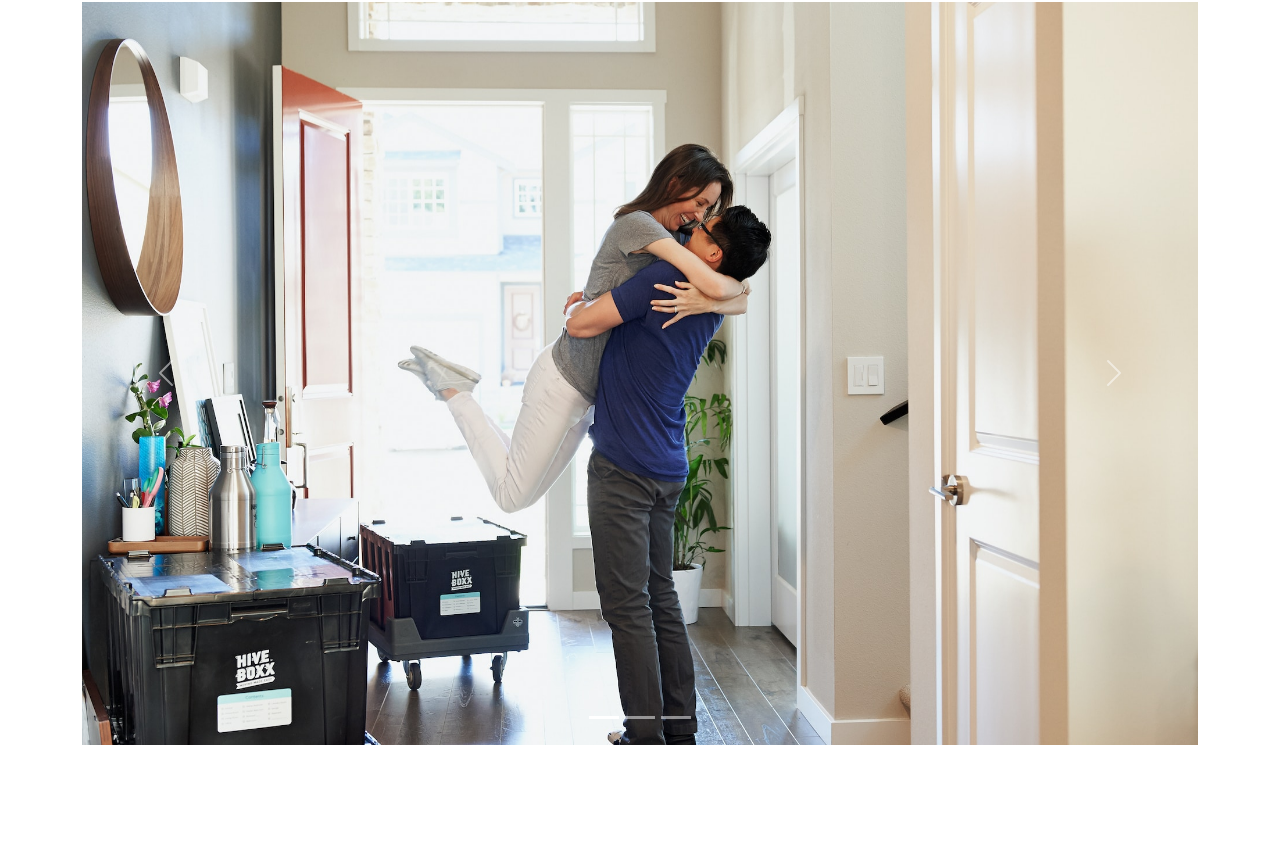
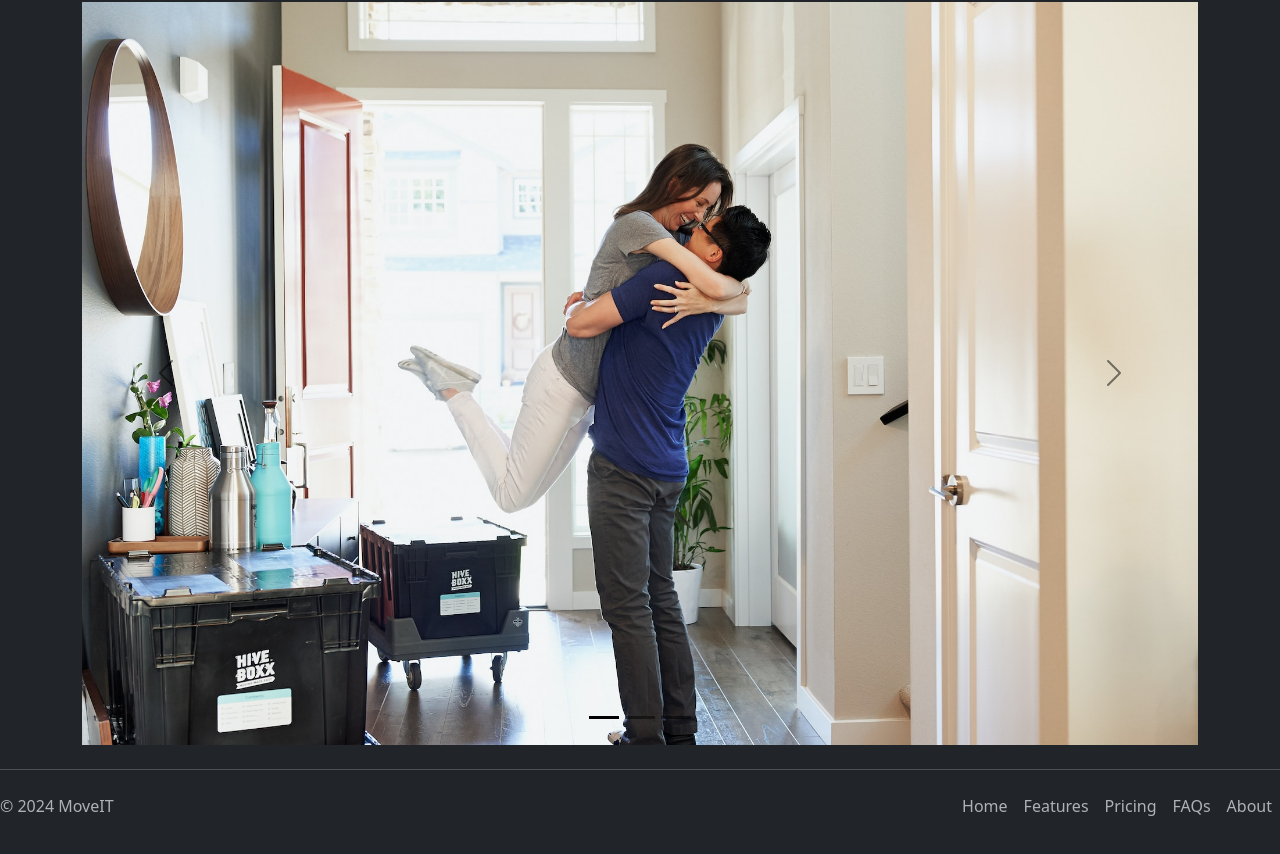
Before and after one commit to graztd/html-portfolio, a plain HTML site: page index.html in a window 1280 px wide. Shown: the part 1438-2292 px from the top of the page. Before the commit the page ends 2183 px from the top, so only its background shows below. Drawn offline with nearby package versions, Linux system fonts and the light colour scheme.

Commit message:
Add files via upload

```diff
--- a/index.html
+++ b/index.html
@@ -1,5 +1,5 @@
 <!DOCTYPE html>
-<html lang="en">
+<html lang="en" data-bs-theme="dark" >
   <head>
     <meta charset="UTF-8" />
     <meta name="viewport" content="width=device-width, initial-scale=1.0" />
@@ -20,8 +20,9 @@
   </head>
 
   <body>
+
     <nav class="navbar navbar-expand-lg bg-body-tertiary">
-      <div class="container-fluid">
+      <div class="container-fluid" >
         <a class="navbar-brand" href="#"
           ><svg
             xmlns="http://www.w3.org/2000/svg"
@@ -248,4 +249,20 @@
       crossorigin="anonymous"
     ></script>
   </body>
+
+  <footer class="d-flex flex-wrap justify-content-between align-items-center py-3 my-4 border-top">
+    <p class="col-md-4 mb-0 text-body-secondary">© 2024 MoveIT</p>
+
+    <a href="/" class="col-md-4 d-flex align-items-center justify-content-center mb-3 mb-md-0 me-md-auto link-body-emphasis text-decoration-none">
+      <svg class="bi me-2" width="40" height="32"><use xlink:href="#bootstrap"></use></svg>
+    </a>
+
+    <ul class="nav col-md-4 justify-content-end">
+      <li class="nav-item"><a href="#" class="nav-link px-2 text-body-secondary">Home</a></li>
+      <li class="nav-item"><a href="#" class="nav-link px-2 text-body-secondary">Features</a></li>
+      <li class="nav-item"><a href="#" class="nav-link px-2 text-body-secondary">Pricing</a></li>
+      <li class="nav-item"><a href="#" class="nav-link px-2 text-body-secondary">FAQs</a></li>
+      <li class="nav-item"><a href="#" class="nav-link px-2 text-body-secondary">About</a></li>
+    </ul>
+  </footer>
 </html>
```
